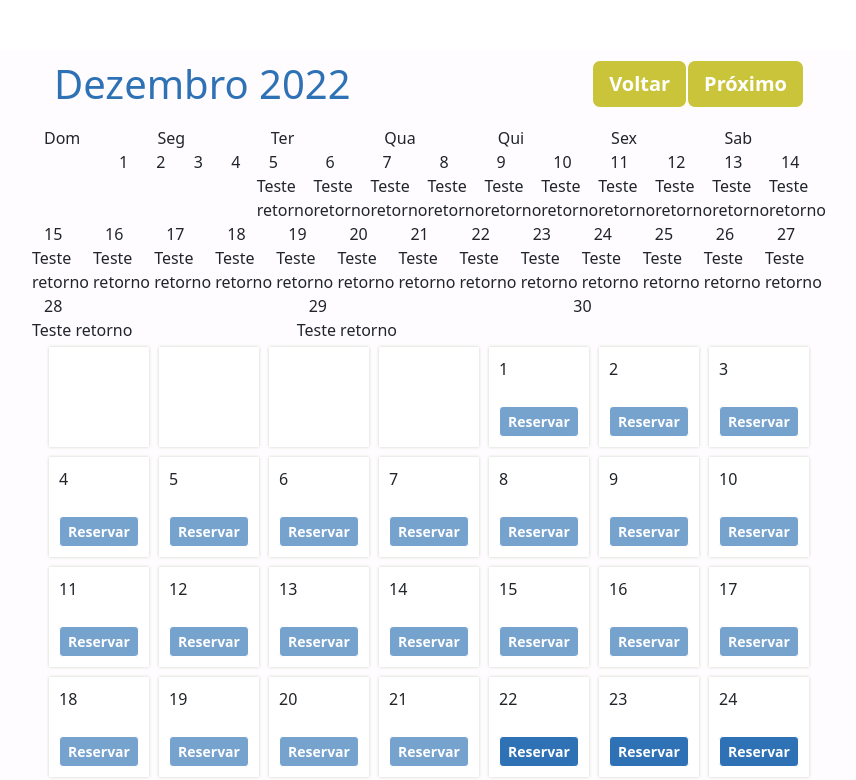
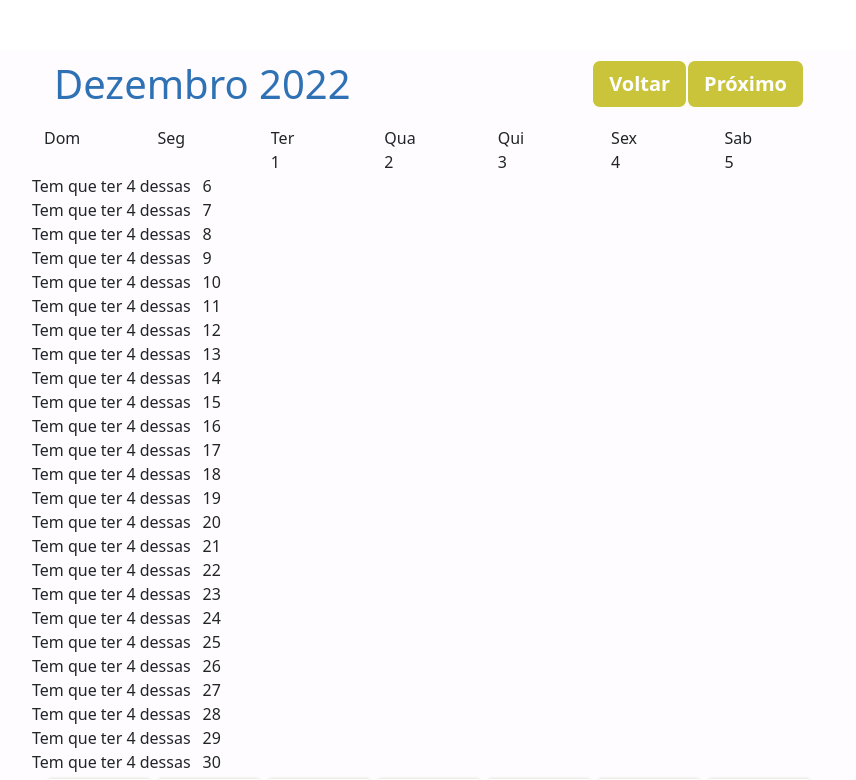
Before and after one commit to matheusrgg/calendario, an Angular app: page /calendario in a window 1280 px wide. Shown: the top 780 px of the page, without its empty margins (211-1067 px from the left). Built offline with nearby package versions, Linux system fonts and the light colour scheme.

Commit message:
quase la

```diff
--- a/src/app/pages/calendario/calendario.component.html
+++ b/src/app/pages/calendario/calendario.component.html
@@ -29,7 +29,7 @@
           <div [innerHTML]="colRow "></div>
           <!-- {{tableRow}} -->
 
-        <div #hello>Hello !</div>
+        <div #hello class="table-body">Hello !</div>
         <!-- </div> -->
 
       </div>
--- a/src/app/pages/calendario/calendario.component.ts
+++ b/src/app/pages/calendario/calendario.component.ts
@@ -58,28 +58,31 @@ export class CalendarioComponent implements OnInit{
       this.renderer.appendChild(newTr, emptyDivCol )
      }
 
-// console.log("pq nao pega o new TR length",currentTr);
+
+     console.log("pq nao pega o new TR length",newTr.childNodes.length);
+    //  console.log("pq nao pega o new TR length",newTr.childNodes.length);
+    //  console.log("pq nao pega o new TR length",this.divHello.nativeElement.length);
      for(let i = 1; i < 31; i++){
 
       if( newTr.childNodes.length >= 7){
-        console.log("cai dentro do papapapaap");
-        this.renderer.appendChild(this.divHello.nativeElement, newTr)
-        this.renderer.appendChild(newTr.lastChild, this.addNewRow() )
-        // this.renderer.appendChild( newTr.parentNode)
-        //posso tentar colocar pra cria a div no childNode
+        debugger
+        console.log("como que nao caiu?",);
+        this.renderer.appendChild(this.divHello.nativeElement,  this.addNewRow() )
       }
-
+      console.log("pq nao pega o new TR length", this.divHello.nativeElement.childNodes.length);
+      // console.log("pq nao pega o new TR length DENTRO",newTr.childNodes.length);
       let currentDay = this.renderer.createElement('div');
       this.renderer.addClass(currentDay, 'col');
       this.renderer.setProperty(currentDay,'innerHTML', i);
-      this.renderer.appendChild(newTr, currentDay );
+      this.renderer.appendChild( this.divHello.nativeElement.lastChild, currentDay );
+
      }
   }
 
   addNewRow(){
     let node = this.renderer.createElement('div');
     this.renderer.addClass(node, 'row')
-    this.renderer.setProperty(node,'innerHTML',"Teste retorno")
+    this.renderer.setProperty(node,'innerHTML',"Tem que ter 4 dessas")
     return node
   }
 
```
